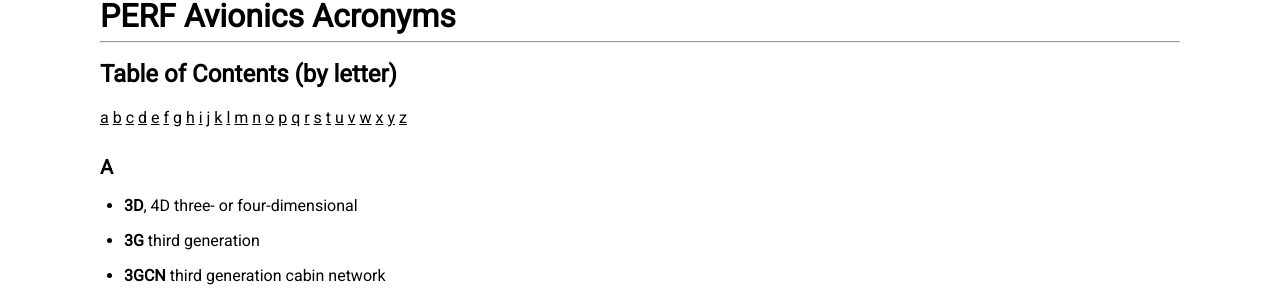
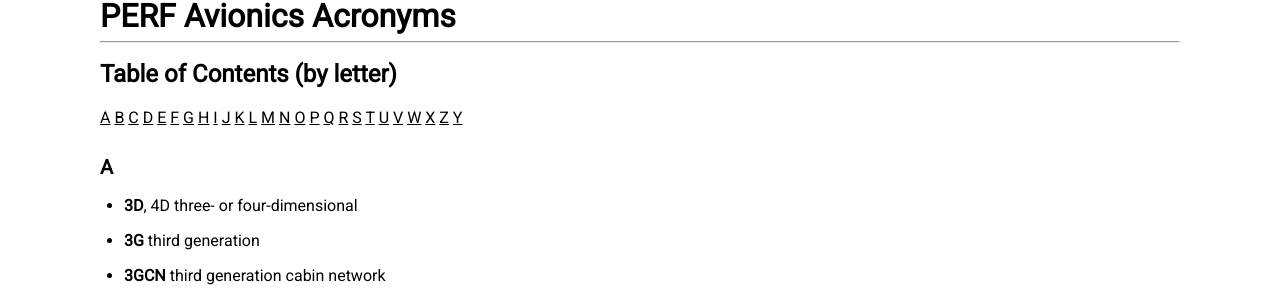
Before and after one commit to mashinhu/MarkHacks, a Jekyll site: the page built from pages/acronyms.md, in a window 1280 px wide and 900 px high, scrolled down 354 px. Shown: the part 152-452 px from the top of the window. Built offline with Jekyll 4.4.1, drawn with Linux system fonts in a browser that asks for light colours; nearby versions of some CDN libraries.

Commit message:
update toc links

```diff
--- a/pages/acronyms.md
+++ b/pages/acronyms.md
@@ -13,32 +13,32 @@ permalink: /acronyms
 
 ## Table of Contents (by letter)
 
-[a]()
-[b]()
-[c]()
-[d]()
-[e]()
-[f]()
-[g]()
-[h]()
-[i]()
-[j]()
-[k]()
-[l]()
-[m]()
-[n]()
-[o]()
-[p]()
-[q]()
-[r]()
-[s]()
-[t]()
-[u]()
-[v]()
-[w]()
-[x]()
-[y]()
-[z]()
+[A](# A)
+[B](# B)
+[C](# C)
+[D](# D)
+[E](# E)
+[F](# F)
+[G](# G)
+[H](# H)
+[I](# I)
+[J](# J)
+[K](# K)
+[L](# L)
+[M](# M)
+[N](# N)
+[O](# O)
+[P](# P)
+[Q](# Q)
+[R](# R)
+[S](# S)
+[T](# T)
+[U](# U)
+[V](# V)
+[W](# W)
+[X](# X)
+[Z](# Z)
+[Y](# Y)
 
 ### A
 - **3D**, 4D three- or four-dimensional
@@ -3325,7 +3325,7 @@ permalink: /acronyms
 - **V/ULOS:** Versions of the HaveQuick and VHF/UHF Line of Sight
 - **V&V:** Verification and Validation
 
-### [W]()
+### W
 - **WAAS:** Wide Area Augmentation System
 - **WACS:** Wireless Airport Communication System
 - **WADGPS:** Wide Area Differential GPS
```
